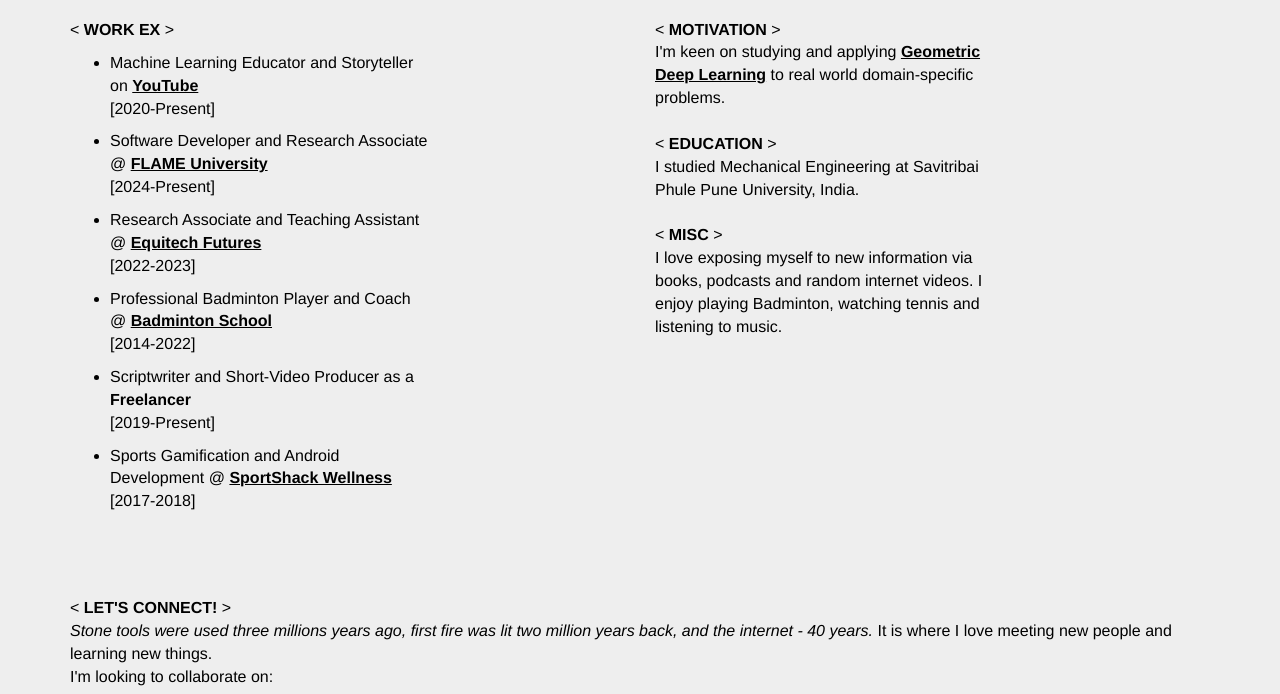
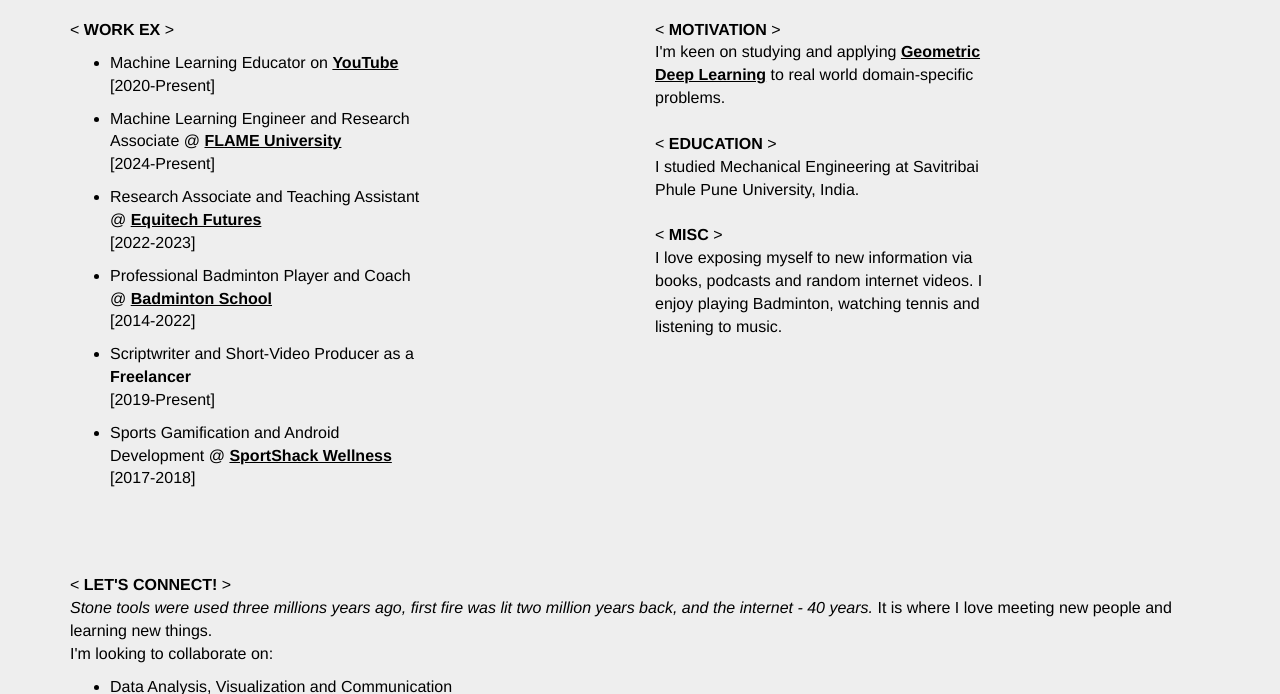
Before and after one commit to kartikchincholikar/kartikchincholikar.github.io, a Jekyll site: the page built from _posts/2025-04-13-Vibe Coding Websites.markdown, in a window 1280 px wide and 900 px high, scrolled down 1083 px, cut to the strip 206-900 px from the top of the window. Built offline with Jekyll 4.4.1, drawn with Linux system fonts in a browser that asks for light colours.

Commit message:
Update about.html

```diff
--- a/_includes/about.html
+++ b/_includes/about.html
@@ -5,8 +5,8 @@
       <div class="col-lg-4">
         <p><br><<b> WORK EX </b>><br>
         <ul style="font-size: 20px;">
-          <li style="margin-bottom: 10px;">Machine Learning Educator and Storyteller on <a href="https://www.youtube.com/@kartikc1233" target="_blank" style="color:rgb(0, 0, 0);"><u><b>YouTube</b></u></a><br>[2020-Present]<br></li>
-          <li style="margin-bottom: 10px;">Software Developer and Research Associate @ <a href="https://www.flame.edu.in/" target="_blank" style="color:rgb(0, 0, 0);"><u><b>FLAME University</b></u></a><br>[2024-Present]<br></li>
+          <li style="margin-bottom: 10px;">Machine Learning Educator on <a href="https://www.youtube.com/@kartikc1233" target="_blank" style="color:rgb(0, 0, 0);"><u><b>YouTube</b></u></a><br>[2020-Present]<br></li>
+          <li style="margin-bottom: 10px;">Machine Learning Engineer and Research Associate @ <a href="https://www.flame.edu.in/" target="_blank" style="color:rgb(0, 0, 0);"><u><b>FLAME University</b></u></a><br>[2024-Present]<br></li>
           <li style="margin-bottom: 10px;">Research Associate and Teaching Assistant @ <a href="https://www.equitechfutures.com/" target="_blank" style="color:rgb(0, 0, 0);"><u><b>Equitech Futures</b></u></a><br>[2022-2023]<br></li>
           <li style="margin-bottom: 10px;">Professional Badminton Player and Coach @ <a href="https://www.youtube.com/@BadmintonSchoolHINDI/featured" target="_blank" style="color:rgb(0, 0, 0);"><u><b>Badminton School</b></u></a><br>[2014-2022]<br></li>
           <li style="margin-bottom: 10px;">Scriptwriter and Short-Video Producer as a <b>Freelancer</b> <br>[2019-Present]<br></li>
```
